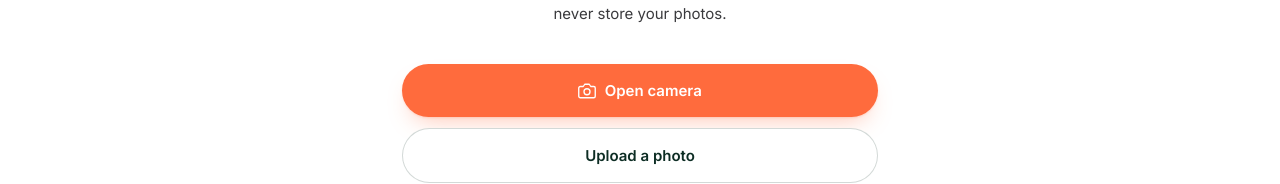
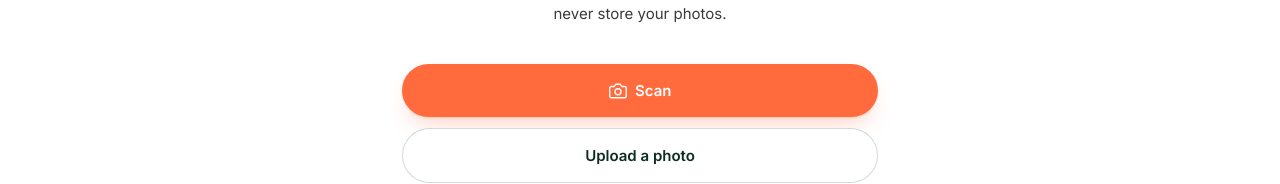
Before and after one commit to partyanimal11/sportsbff, a Next.js app: page /scan in a window 1280 px wide. Shown: the part 538-722 px from the top of the page. Built offline with nearby package versions, Linux system fonts and the light colour scheme.

Commit message:
Scan button: 'Open camera' → 'Scan'

```diff
--- a/app/scan/page.tsx
+++ b/app/scan/page.tsx
@@ -285,7 +285,7 @@ function IdleState({ onLiveScan, onUpload, onSample }: { onLiveScan: () => void;
             <path d="M23 19a2 2 0 0 1-2 2H3a2 2 0 0 1-2-2V8a2 2 0 0 1 2-2h4l2-3h6l2 3h4a2 2 0 0 1 2 2z" />
             <circle cx="12" cy="13" r="4" />
           </svg>
-          Open camera
+          Scan
         </button>
         <button
           onClick={onUpload}
```
